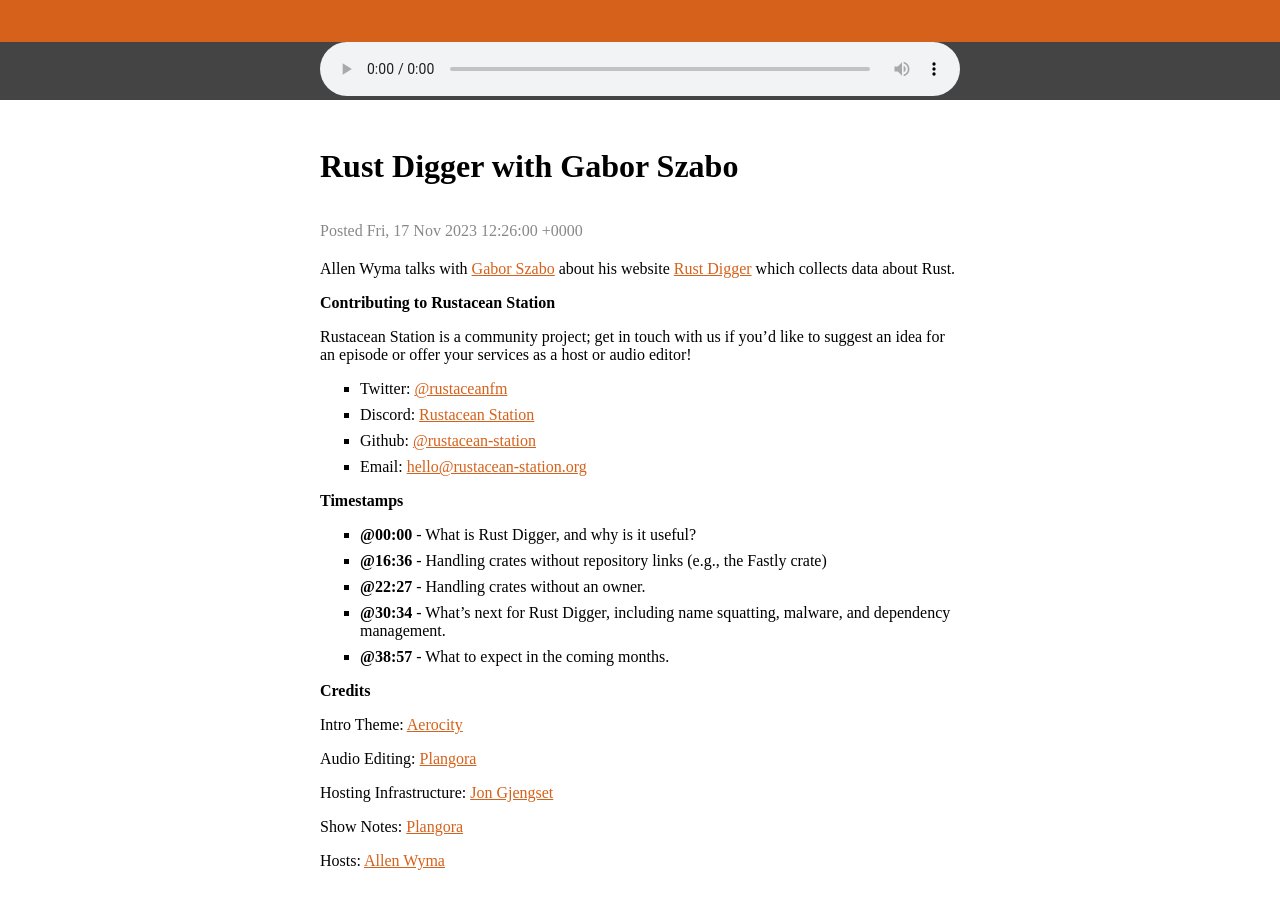
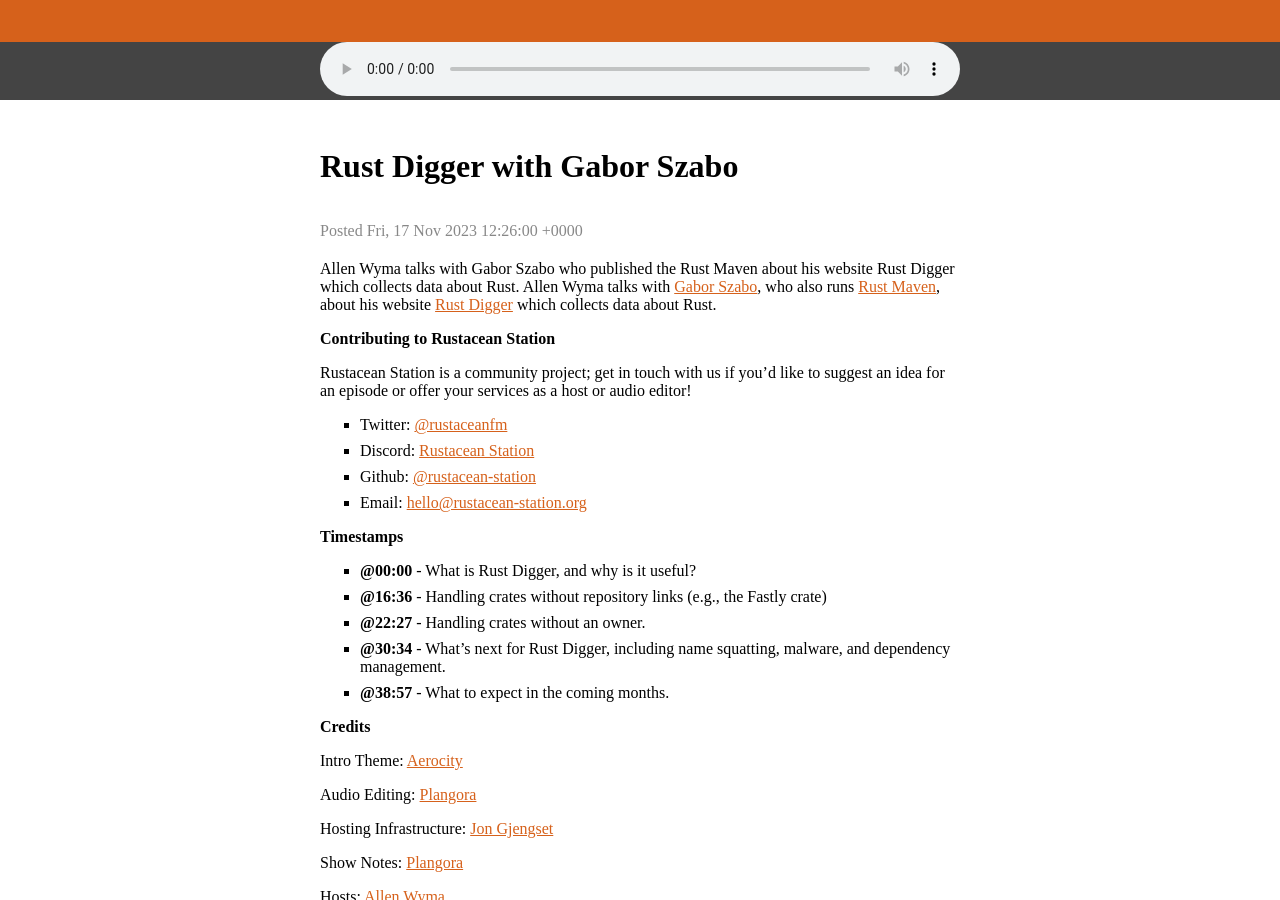
Before and after one commit to rustacean-station/rustacean-station.org, a Jekyll site: the page built from _episodes/interviews/2023-11-17-gabor-szabo.md, in a window 1280 px wide and 900 px high, scrolled down 403 px. Built offline with Jekyll 4.4.1, drawn with Linux system fonts in a browser that asks for light colours.

Commit message:
update description

```diff
--- a/_episodes/interviews/2023-11-17-gabor-szabo.md
+++ b/_episodes/interviews/2023-11-17-gabor-szabo.md
@@ -7,7 +7,8 @@
 #reddit: (leave blank on initial publish, amend with link and uncomment this line after Reddit thread has been posted)
 ---
 
-Allen Wyma talks with [Gabor Szabo](https://code-maven.com/) about his website [Rust Digger](https://rust-digger.code-maven.com/) which collects data about Rust.
+Allen Wyma talks with Gabor Szabo who published the Rust Maven about his website Rust Digger which collects data about Rust.
+Allen Wyma talks with [Gabor Szabo](https://szabgab.com/), who also runs [Rust Maven](https://rust.code-maven.com/), about his website [Rust Digger](https://rust-digger.code-maven.com/) which collects data about Rust.
 
 ## Contributing to Rustacean Station
 
```
